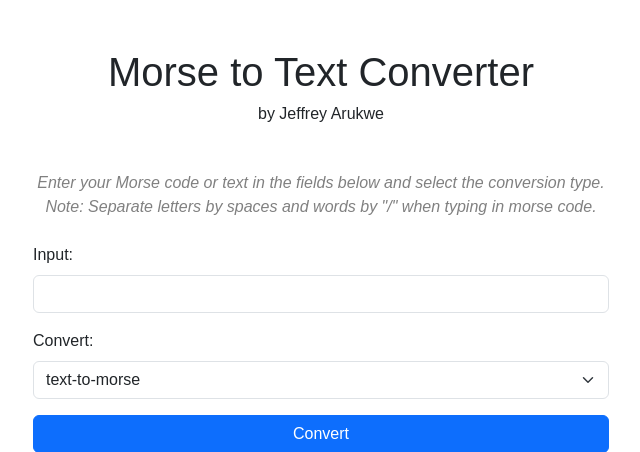
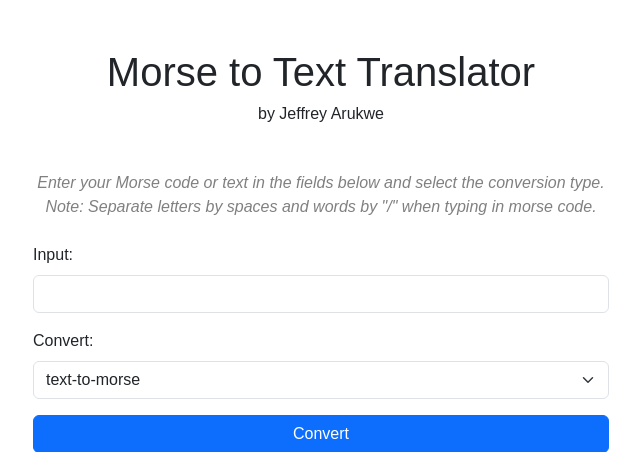
Before and after one commit to Jeffreyarukwe/morse_code_translator_GUI, a Flask app: page / in a window 1280 px wide. Shown: the top 452 px of the page, without its empty margins (319-959 px from the left). Run offline with Flask 3, Linux system fonts and the light colour scheme; some libraries are stand-ins or nearby versions.

Commit message:
modify index.html

```diff
--- a/templates/index.html
+++ b/templates/index.html
@@ -5,13 +5,13 @@
     <meta name="viewport" content="width=device-width, initial-scale=1.0">
     {{ bootstrap.load_css() }}
     <link rel="stylesheet" href="{{ url_for('static', filename='css/style.css') }}">
-    <title>Morse to Text Converter</title>
+    <title>Morse to Text Translator</title>
 </head>
 <body>
 
 <div class="container mt-5">
     <header class="text-center mb-5">
-        <h1>Morse to Text Converter</h1>
+        <h1>Morse to Text Translator</h1>
         <h6>by Jeffrey Arukwe</h6>
     </header>
 
```
